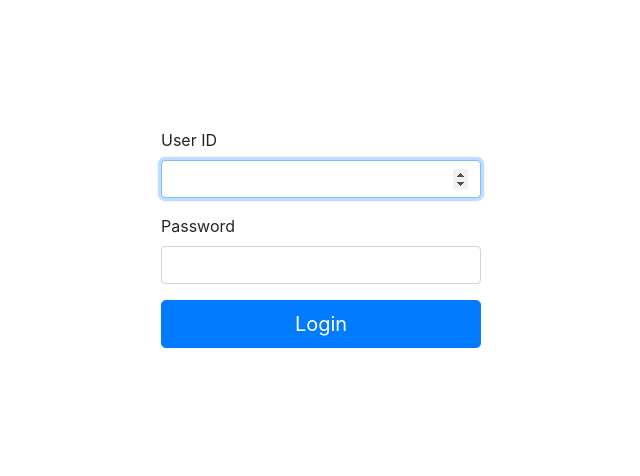
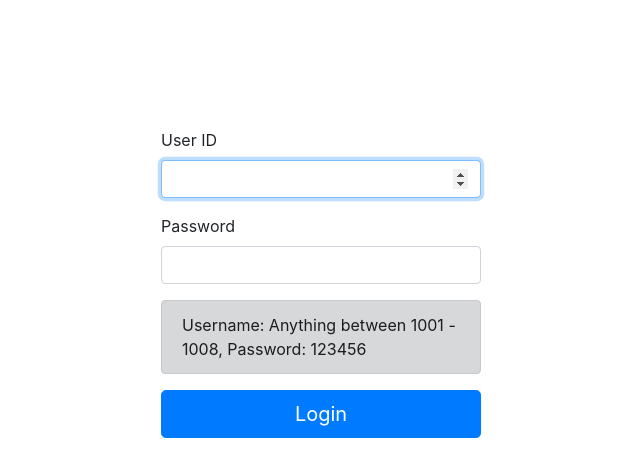
Before and after one commit to Gagandeep39/ncpi-client, a React (Create React App) app: page / in a window 1280 px wide. Shown: the top 476 px of the page, without its empty margins (319-959 px from the left). Built offline with nearby package versions, Linux system fonts and the light colour scheme.

Commit message:
Added a message

```diff
--- a/src/components/Login.js
+++ b/src/components/Login.js
@@ -74,6 +74,9 @@ function Login(props) {
           </Form.Control.Feedback>
         </Form.Group>
         {showError()}
+        <Alert variant="dark">
+          Username: Anything between 1001 - 1008, Password: 123456
+        </Alert>
         <Button block size="lg" type="submit">
           Login
         </Button>
```
